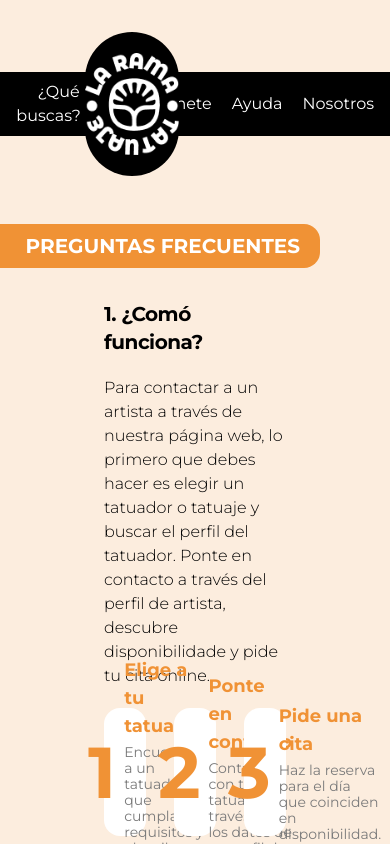
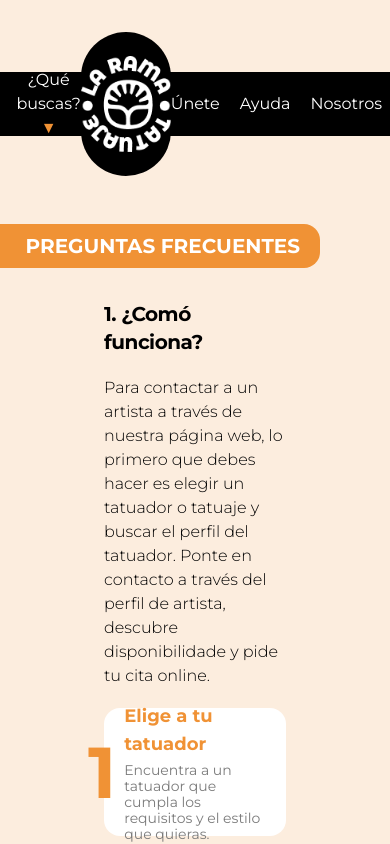
Before and after one commit to Innovaton0/Mimi-Sofm-final-project, a Vue app: page /help in a window 390 px wide. Shown: the top 844 px of the page. Built offline with nearby package versions, Linux system fonts and the light colour scheme; no server answers.

Commit message:
help page responsive fixed navbar responsive bug

```diff
--- a/src/components/Help.vue
+++ b/src/components/Help.vue
@@ -9,8 +9,8 @@
     <p class="from-neutral-400 font-light">Para contactar a un artista a través de nuestra página web, lo primero que debes hacer es elegir un tatuador o tatuaje y buscar el perfil del tatuador. Ponte en contacto a través del perfil de artista, descubre disponibilidade y pide tu cita online.</p>
 
     <!-- CARDS -->
-    <div class="grid grid-cols-3 gap-7 mb-5">
-      <div class="bg-white rounded-2xl flex items-center gap-2 h-32 p-4">
+    <div class="flex flex-col lg:flex-row gap-7 mb-5">
+      <div class="bg-white rounded-2xl flex items-center gap-2 h-32 p-4 flex-auto">
         <span class="text-7xl font-bold text-[#F09235] ml-[-2rem]">1</span>
         <div class="flex flex-col gap-1">
           <p class="font-bold text-lg text-[#F09235]">Elige a tu tatuador</p>
@@ -18,7 +18,7 @@
         </div>
       </div>
 
-      <div class="bg-white rounded-2xl flex items-center gap-2 h-32 p-4">
+      <div class="bg-white rounded-2xl flex items-center gap-2 h-32 p-4 flex-auto">
         <span class="text-7xl font-bold text-[#F09235] ml-[-2rem]">2</span>
         <div class="flex flex-col gap-1">
           <p class="font-bold text-lg text-[#F09235]">Ponte en contacto</p>
@@ -26,7 +26,7 @@
         </div>
       </div>
 
-      <div class="bg-white rounded-2xl flex items-center gap-2 h-32 p-4">
+      <div class="bg-white rounded-2xl flex items-center gap-2 h-32 p-4 flex-auto">
         <span class="text-7xl font-bold text-[#F09235] ml-[-2rem]">3</span>
         <div class="flex flex-col gap-1">
           <p class="font-bold text-lg text-[#F09235]">Pide una cita</p>
--- a/src/components/Navbar.vue
+++ b/src/components/Navbar.vue
@@ -1,6 +1,6 @@
 <template>
     <div class="flex justify-center items-center pt-8 z-10">
-        <div :style="bgColor" class="bg-black text-white align-bottom h-16 -me-4 flex-auto flex items-center ps-4 sm:ps-8">
+        <div :style="bgColor" class="bg-black text-white align-bottom h-16 -me-2 sm:-me-4 flex-auto flex items-center ps-2 sm:ps-8">
             <button @click="select = !select " class="after:content-['▼'] after:text-[#F09235] after:font-bold after:ps">
                 ¿Qué buscas?
                 <div :style="bgColor" class="bg-black absolute p-5 flex flex-col gap-2" v-if="select">
@@ -12,7 +12,7 @@
         <router-link to="/" :style="circleColor" class="bg-black rounded-full w-36 h-36 z-20 flex justify-center items-center">
             <img src="../assets/logo-nav.png" alt="logo">
         </router-link>
-        <div :style="bgColor" class="bg-black text-white h-16 -ms-4 flex-auto flex justify-end items-center gap-5 pe-4 sm:pe-8">
+        <div :style="bgColor" class="bg-black text-white h-16 -ms-2 sm:-ms-4 flex-auto flex justify-end items-center gap-5 ps-2 pe-2 sm:pe-8">
            <router-link to="/joinus">Únete</router-link>
            <router-link to="/help">Ayuda</router-link>
            <router-link to="/Us">Nosotros</router-link>
```
